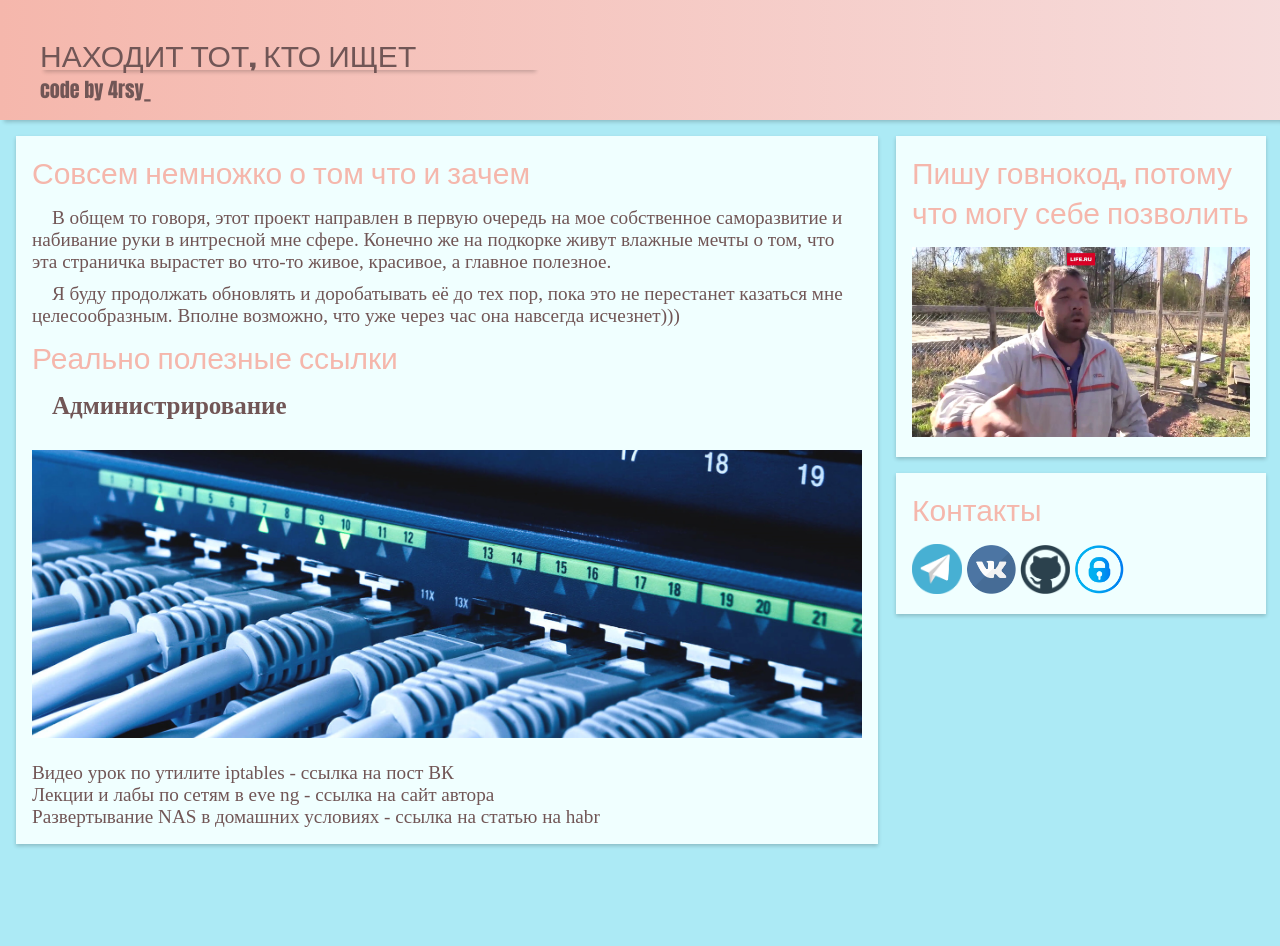
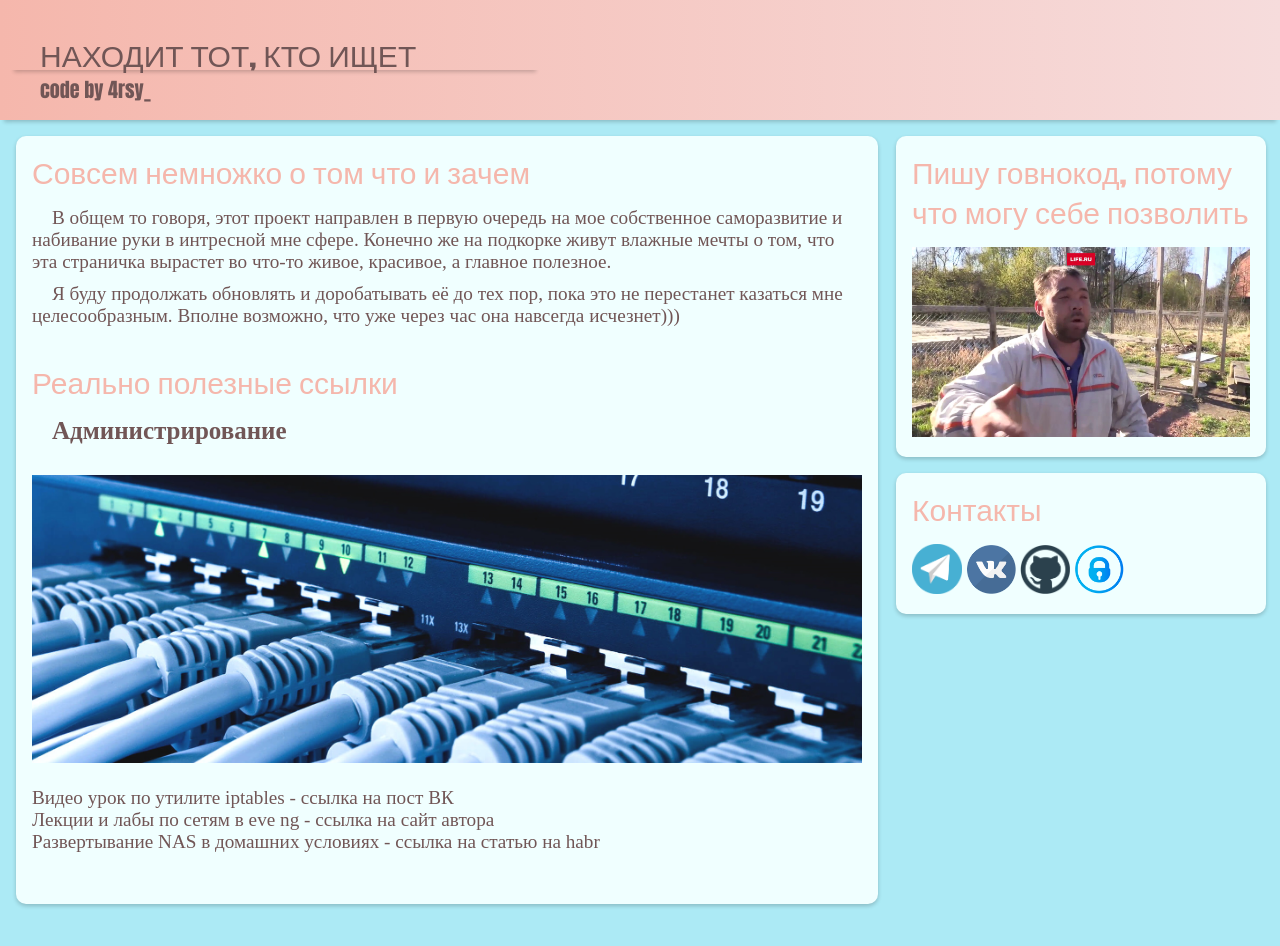
Before and after one commit to py4rsy/FourLinks, a plain HTML site: page index.html in a window 1280 px wide. Drawn offline with nearby package versions, Linux system fonts and the light colour scheme.

Commit message:
modified:   css/style.css

```diff
--- a/css/style.css
+++ b/css/style.css
@@ -16,10 +16,11 @@ body {
 header {
     top: 0px;
     left: 0px;
-    width: 96%;
+    padding-top: 30px;
+    padding-bottom: 30px;
+    width: 100%;
     height: 100px;
     max-height: 60px;
-    padding: 30px;
     background: linear-gradient(90deg,#f5b7ac,#f6dcdc);
     box-shadow: 0 6px 4px -4px rgba(0, 0, 0, .2);
 }
@@ -30,6 +31,7 @@ h1 {
 	margin: 10px;
     width: 500px;
     box-shadow: 0 6px 4px -4px rgba(0, 0, 0, .2);
+    padding-left: 30px;
 }
 
 h4 {
@@ -37,11 +39,11 @@ h4 {
 	font: 20px/20px 'Impact', sans-serif;
 	margin: 10px;
     width: 500px;
+    padding-left: 30px;
 }
 
 .wrapper{
     width: 1250px;
-    height: 100%;
     margin-top: 0;
     margin-left: auto;
     margin-right: auto;
@@ -50,7 +52,6 @@ h4 {
     padding-top: 16px;
     padding-bottom: 16px;
     min-height: 100%;
-    margin-bottom: 120px;
     height: auto;
 }
 
@@ -69,6 +70,13 @@ h4 {
     box-shadow: 0 2px 4px rgba(0, 0, 0, .2);
     width: 338px;
     padding: 16px;
+    border-radius: 10px;
+}
+
+.contentBlock{
+    margin-bottom: 35px;
+    width: 830px;
+    border-bottom: 10px#715656;
 }
 
 .content{
@@ -79,6 +87,7 @@ h4 {
     margin-bottom: -110px;
     margin-right:0px;
     box-shadow: 0 2px 4px rgba(0, 0, 0, .2);
+    border-radius: 10px;
 }
 
 h2 {
```
